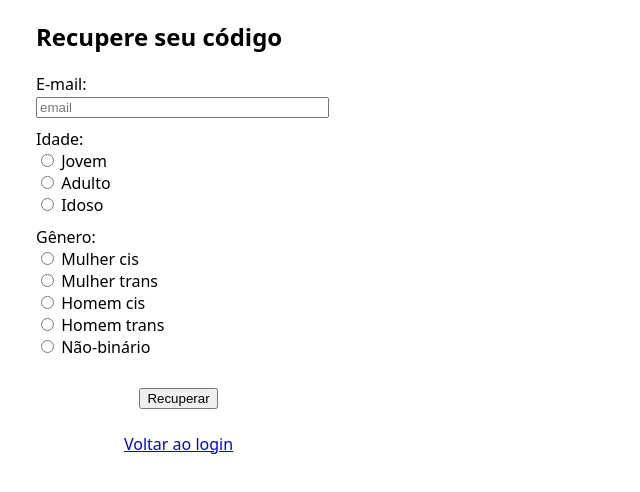
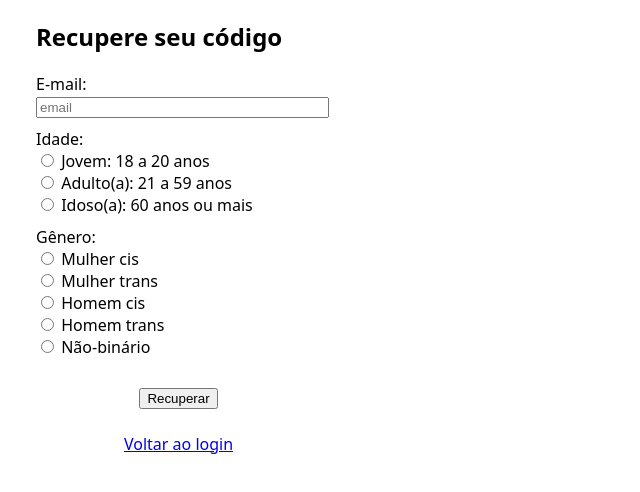
Before and after one commit to gauss-infinito/survey-app, a Next.js app in the folder frontend/: page /recover in a window 1280 px wide. Shown: the top 492 px of the page, without its empty margins (0-640 px from the left). Built offline with nearby package versions, Linux system fonts and the light colour scheme; no server answers.

Commit message:
Update page.js

```diff
--- a/frontend/app/recover/page.js
+++ b/frontend/app/recover/page.js
@@ -69,9 +69,9 @@ export default function Recover() {
 
       <div style={{ marginTop: "10px" }}>
         <label>Idade:</label><br />
-        <input type="radio" name="age" value="young" onChange={(e) => setAge(e.target.value)} /> Jovem<br />
-        <input type="radio" name="age" value="adult" onChange={(e) => setAge(e.target.value)} /> Adulto<br />
-        <input type="radio" name="age" value="elderly" onChange={(e) => setAge(e.target.value)} /> Idoso<br />
+        <input type="radio" name="age" value="young" onChange={(e) => setAge(e.target.value)} /> Jovem: 18 a 20 anos<br />
+        <input type="radio" name="age" value="adult" onChange={(e) => setAge(e.target.value)} /> Adulto(a): 21 a 59 anos<br />
+        <input type="radio" name="age" value="elderly" onChange={(e) => setAge(e.target.value)} /> Idoso(a): 60 anos ou mais<br />
       </div>
 
       <div style={{ marginTop: "10px" }}>
```
